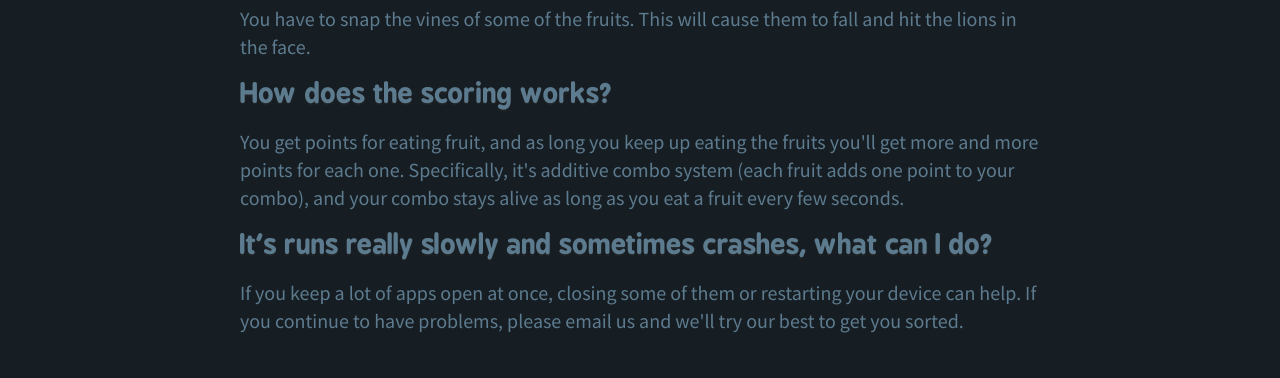
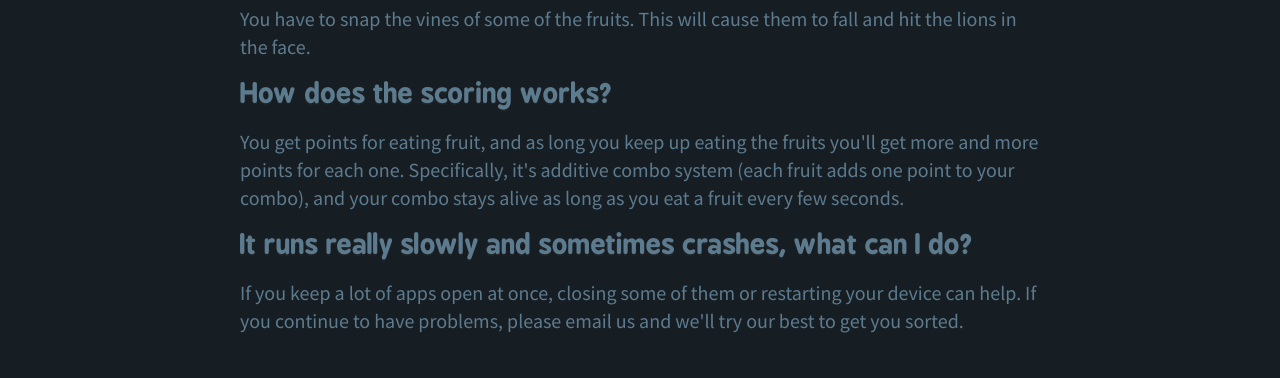
Before and after one commit to kneeko/omg, a plain HTML site: page support.html in a window 1280 px wide. Shown: the part 345-723 px from the top of the page. Drawn offline with nearby package versions, Linux system fonts and the light colour scheme.

Commit message:
Fixed typo on support page.

```diff
--- a/support.html
+++ b/support.html
@@ -66,7 +66,7 @@
         You get points for eating fruit, and as long you keep up eating the fruits you'll get more and more points for each one. Specifically, it's additive combo system (each fruit adds one point to your combo), and your combo stays alive as long as you eat a fruit every few seconds.
         </p>
 
-        <h2>It's runs really slowly and sometimes crashes, what can I do?</h2>
+        <h2>It runs really slowly and sometimes crashes, what can I do?</h2>
         <p>
         If you keep a lot of apps open at once, closing some of them or restarting your device can help. If you continue to have problems, please email us and we'll try our best to get you sorted.
         </p>
```
